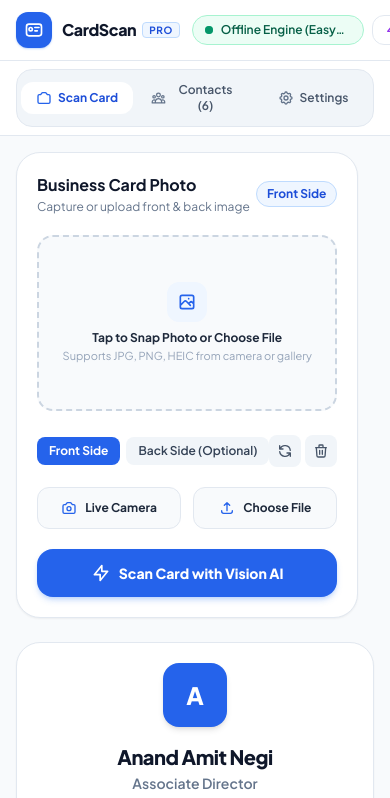
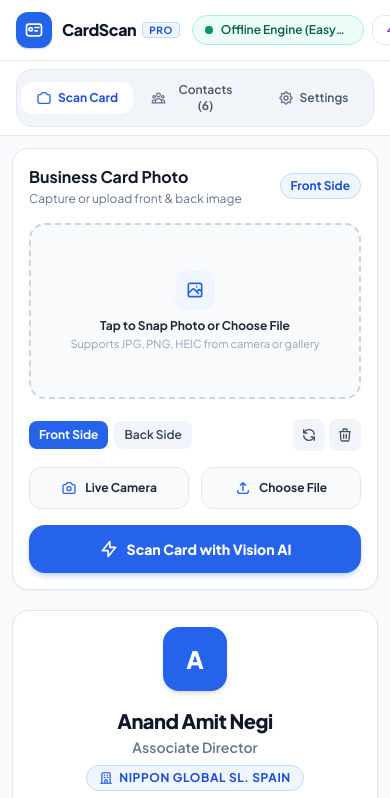
Before and after one commit to jevinsachaniya/aicardscan, a plain HTML site: page static/index.html in a window 390 px wide. Shown: the top 798 px of the page. Drawn offline with nearby package versions, Linux system fonts and the light colour scheme; no server answers.

Commit message:
Fix card width constraint to stretch full width on mobile and responsive screens

```diff
--- a/static/index.html
+++ b/static/index.html
@@ -53,7 +53,7 @@
   <script src="https://cdnjs.cloudflare.com/ajax/libs/qrcodejs/1.0.0/qrcode.min.js"></script>
 
   <!-- Clean Theme Stylesheet -->
-  <link rel="stylesheet" href="/static/style.css?v=3.0">
+  <link rel="stylesheet" href="/static/style.css?v=3.4">
 </head>
 <body class="bg-[#f8fafc] text-slate-900 min-h-screen flex flex-col antialiased selection:bg-blue-100 selection:text-blue-900">
 
@@ -190,15 +190,15 @@
   <!-- ======================================================================
        MAIN APP WORKSPACE
        ====================================================================== -->
-  <main class="flex-1 max-w-7xl w-full mx-auto p-4 sm:p-6 lg:p-8 space-y-8">
+  <main class="flex-1 max-w-7xl w-full mx-auto p-3 sm:p-6 lg:p-8 space-y-6">
 
     <!-- ------------------------------------------------------------------
          PAGE 1: SCANNER WORKSPACE
          ------------------------------------------------------------------ -->
-    <div id="section-scan-workspace" class="page-view active grid grid-cols-1 lg:grid-cols-12 gap-6 items-start">
+    <div id="section-scan-workspace" class="page-view active w-full grid grid-cols-1 lg:grid-cols-12 gap-5 sm:gap-6">
 
       <!-- LEFT COLUMN: Card Upload & Camera Viewport (5 Columns on Desktop) -->
-      <div class="lg:col-span-5 bg-white border border-slate-200 rounded-3xl p-5 sm:p-6 shadow-sm space-y-5">
+      <div class="w-full lg:col-span-5 bg-white border border-slate-200 rounded-2xl sm:rounded-3xl p-4 sm:p-6 shadow-sm space-y-4 sm:space-y-5">
 
         <div class="flex items-center justify-between">
           <div>
@@ -208,8 +208,8 @@
           <span id="badge-side-status" class="text-xs font-bold px-2.5 py-1 rounded-full bg-blue-50 text-blue-700 border border-blue-200">Front Side</span>
         </div>
 
-        <!-- Card Preview & Drop Area (Proportioned for Desktop & Mobile) -->
-        <div id="card-drop-viewport" class="relative w-full h-44 sm:h-48 md:h-52 max-w-md mx-auto rounded-2xl bg-slate-50 border-2 border-dashed border-slate-300 hover:border-blue-500 overflow-hidden flex flex-col items-center justify-center p-3 transition cursor-pointer group">
+        <!-- Card Preview & Drop Area (Full Card Width) -->
+        <div id="card-drop-viewport" class="relative w-full h-44 sm:h-48 md:h-52 rounded-2xl bg-slate-50 border-2 border-dashed border-slate-300 hover:border-blue-500 overflow-hidden flex flex-col items-center justify-center p-3 transition cursor-pointer group">
 
           <!-- Empty State Graphic -->
           <div id="preview-placeholder" class="text-center space-y-2 pointer-events-none">
@@ -232,10 +232,10 @@
         </div>
 
         <!-- Quick Side Switcher & Rotation Toolbar -->
-        <div class="flex items-center justify-between text-xs pt-1">
+        <div class="flex items-center justify-between gap-1.5 text-xs pt-1">
           <div class="flex items-center gap-1.5">
-            <button id="btn-show-front" type="button" class="px-3 py-1.5 rounded-lg font-bold bg-blue-600 text-white transition">Front Side</button>
-            <button id="btn-show-back" type="button" class="px-3 py-1.5 rounded-lg font-semibold bg-slate-100 hover:bg-slate-200 text-slate-700 transition">Back Side (Optional)</button>
+            <button id="btn-show-front" type="button" class="px-2.5 sm:px-3 py-1.5 rounded-lg font-bold bg-blue-600 text-white transition">Front Side</button>
+            <button id="btn-show-back" type="button" class="px-2.5 sm:px-3 py-1.5 rounded-lg font-semibold bg-slate-100 hover:bg-slate-200 text-slate-700 transition">Back Side</button>
           </div>
           <div class="flex items-center gap-1">
             <button id="btn-rotate-card" type="button" class="p-2 rounded-lg bg-slate-100 hover:bg-slate-200 text-slate-600 transition" title="Rotate Card 90°">
@@ -279,7 +279,7 @@
       </div>
 
       <!-- RIGHT COLUMN: Contact Details & Quick Actions (7 Columns on Desktop) -->
-      <div class="lg:col-span-7 bg-white border border-slate-200 rounded-3xl p-5 sm:p-6 shadow-sm space-y-6">
+      <div class="w-full lg:col-span-7 bg-white border border-slate-200 rounded-2xl sm:rounded-3xl p-4 sm:p-6 shadow-sm space-y-5 sm:space-y-6">
 
         <!-- Contact Profile Hero -->
         <div class="flex flex-col sm:flex-row items-center sm:items-start gap-4 pb-4 border-b border-slate-100">
@@ -661,6 +661,6 @@
   </div>
 
   <!-- Client Application Engine Logic -->
-  <script src="/static/app.js?v=3.3"></script>
+  <script src="/static/app.js?v=3.4"></script>
 </body>
 </html>
--- a/static/style.css
+++ b/static/style.css
@@ -63,21 +63,29 @@ html, body {
   scrollbar-width: none;
 }
 
-/* Tab & Page View Transitions (Strict Separate Pages) */
+/* Tab & Page View Transitions (Strict Separate Pages & Full Responsive Width) */
 .page-view {
   display: none !important;
   animation: fadeIn 0.18s ease-out;
+  width: 100% !important;
 }
 .page-view.active {
   display: block !important;
+  width: 100% !important;
 }
 #section-scan-workspace.page-view.active {
   display: grid !important;
+  width: 100% !important;
 }
 @media (max-width: 1023px) {
   #section-scan-workspace.page-view.active {
     display: flex !important;
     flex-direction: column !important;
+    width: 100% !important;
+  }
+  #section-scan-workspace > div {
+    width: 100% !important;
+    max-width: 100% !important;
   }
 }
 
--- a/static/sw.js
+++ b/static/sw.js
@@ -3,11 +3,11 @@
  * Ensures users always see the latest updated UI immediately while supporting offline fallback
  */
 
-const CACHE_NAME = 'cardscan-pro-v3.3';
+const CACHE_NAME = 'cardscan-pro-v3.4';
 const ASSETS_TO_CACHE = [
   '/',
-  '/static/style.css?v=3.3',
-  '/static/app.js?v=3.3',
+  '/static/style.css?v=3.4',
+  '/static/app.js?v=3.4',
   '/static/manifest.json',
   '/static/favicon.svg',
   '/static/icons/icon-192.png',
```
